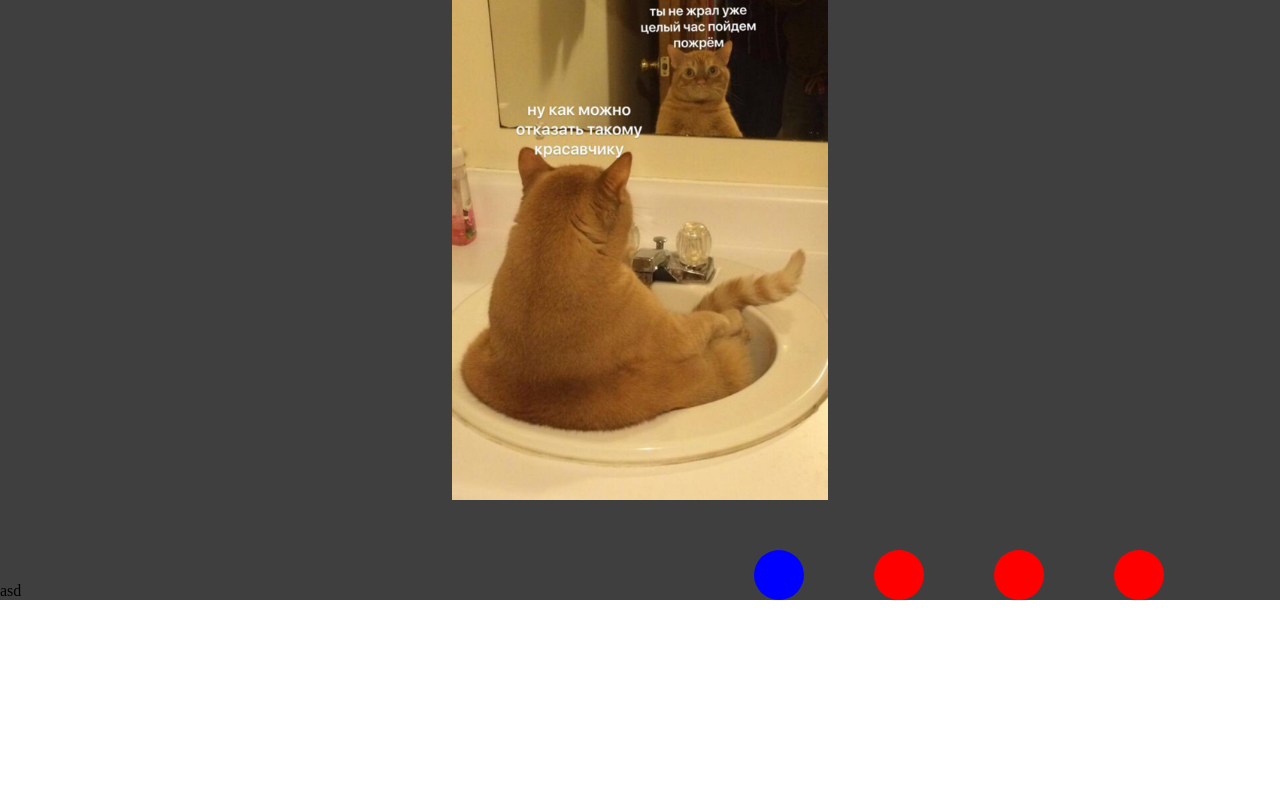
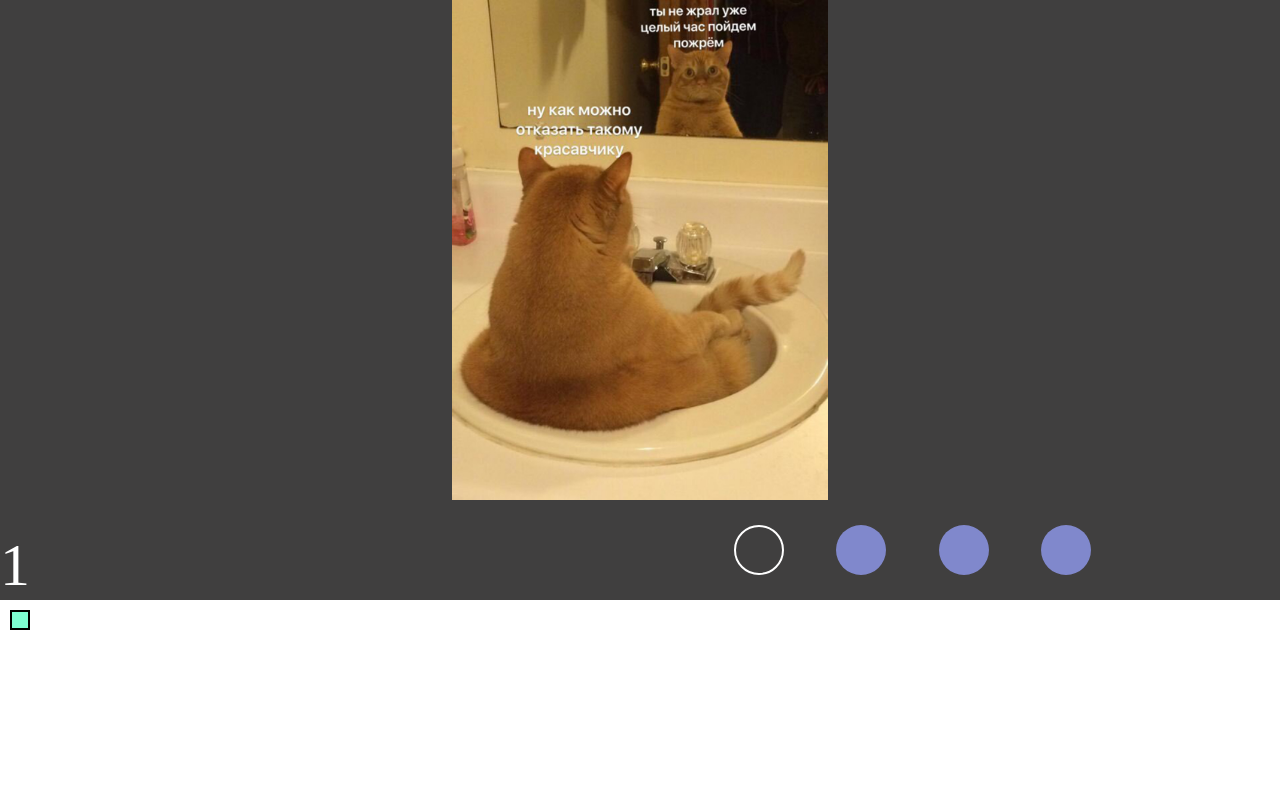
Before and after one commit to retrosexyal/cssMemSlider, a plain HTML site: page cssMemSlider/index.html in a window 1280 px wide. Drawn offline with Linux system fonts and the light colour scheme.

Commit message:
feat: fix animation label and text (Sat, May 15, 2022 07:35:00 AM)

```diff
--- a/cssMemSlider/index.html
+++ b/cssMemSlider/index.html
@@ -13,7 +13,7 @@
             <input type="radio" name="radio" id="second_input">
             <input type="radio" name="radio" id="third_input">
             <input type="radio" name="radio" id="forth_input">
-            <label for="first_input" class="first_label"><div></div></label>
+            <label for="first_input" class="first_label"><div class="div1"></div></label>
             <label for="second_input" class="second_label"><div></div></label>
             <label for="third_input" class="third_label"><div></div></label>
             <label for="forth_input" class="forth_label"><div></div></label>
@@ -21,22 +21,30 @@
 
             <figure class="first_picture">
                 <img src="assets/img/img1.jpg" alt="cat picture">
-                <figcaption>asd</figcaption>
+
             </figure>
             <figure class="second_picture">
                 <img src="assets/img/img2.jpg" alt="cat picture">
-                <figcaption>asd</figcaption>
+
             </figure>
             <figure class="third_picture">
                 <img src="assets/img/img3.jpg" alt="cat picture">
-                <figcaption>asd</figcaption>
+
             </figure>
             <figure class="forth_picture">
                 <img src="assets/img/img4.jpg" alt="cat picture">
-                <figcaption>asd</figcaption>
+
             </figure>
             </section>
+            <p class="first_p">1</p>
+            <p class="second_p">2</p>
+            <p class="third_p">3</p>
+            <p class="forth_p">4</p>
+    </main>
+    <section class="test2">
+    <section class="test">
 
-    </main>
+    </section>
+    </section>
 </body>
 </html>
--- a/cssMemSlider/style.css
+++ b/cssMemSlider/style.css
@@ -9,16 +9,17 @@ main{
     height: 600px;
     overflow: hidden;
     background-color: rgb(64, 63, 63);
+    position: relative;
 }
 input{
     visibility: hidden;
     position: absolute;
 }
 .picture_section{
-    /* display: flex; */
     position: relative;
-    /* top: -600px; */
     transition: top cubic-bezier(0.19, 1, 0.22, 1) 1s;
+    width: 50%;
+    margin: 0 auto;
 }
 figure{
     position: relative;
@@ -30,10 +31,6 @@ img{
     object-fit: contain;
     width: 100%;
     height: 100%;
-}
-figcaption{
-    position: absolute;
-    bottom: -100px;
 }
 #first_input:checked ~ .picture_section{
     top: 0px;
@@ -47,7 +44,6 @@ figcaption{
 #forth_input:checked ~ .picture_section{
     top: -1800px;
 }
-
 label{
     width: 100px;
     height: 100px;
@@ -59,33 +55,85 @@ label{
     left: 55%;
 }
 .second_label{
-    margin-left: 120px;
+    margin-left: 8%;
 }
 .third_label{
-    margin-left: 240px;
+    margin-left: 16%;
 }
 .forth_label{
-    margin-left: 360px;
+    margin-left: 24%;
 }
 label>div{
-    display: inline-block;
+    content: "";
     width: 50px;
     height: 50px;
     border-radius: 25px;
-    background-color: red;
+    background-color: rgb(128, 136, 204);
+    margin-left: 0;
+    position: absolute;
+    left: 30px;
+    top: 25px;
+
 }
 label:hover{
     cursor: pointer;
+    opacity: 0.5;
 }
+
 #first_input:checked ~ .first_label > div{
-    background-color: blue;
+    background-color: rgb(64, 63, 63);
+    border: solid 2px white;
 }
 #second_input:checked ~ .second_label > div{
-    background-color: blue;
+    background-color: rgb(64, 63, 63);
+    border: solid 2px white;
 }
 #third_input:checked ~ .third_label > div{
-    background-color: blue;
+    background-color: rgb(64, 63, 63);
+    border: solid 2px white;
 }
 #forth_input:checked ~ .forth_label > div{
-    background-color: blue;
+    background-color: rgb(64, 63, 63);
+    border: solid 2px white;
 }
+p{
+    visibility: hidden;
+    opacity: 0;
+    transition: opacity 2s;
+    color: rgb(255, 255, 255);
+    z-index: 200;
+    position: absolute;
+    bottom: 0;
+    left: 0;
+    font-size: 60px;
+}
+#first_input:checked ~ .first_p{
+    visibility: visible;
+    opacity: 1;
+}
+#second_input:checked ~ .second_p{
+    visibility: visible;
+    opacity: 1;
+}
+#third_input:checked ~ .third_p{
+    visibility: visible;
+    opacity: 1;
+}
+#forth_input:checked ~ .forth_p{
+    visibility: visible;
+    opacity: 1;
+}
+
+
+.test{
+    width: 20px;
+    height: 20px;
+    border: solid 2px black;
+    background-color: aquamarine;
+    margin: 10px;
+}
+
+.test2:hover .test{
+    cursor: pointer;
+    background-color: black;
+}
```
